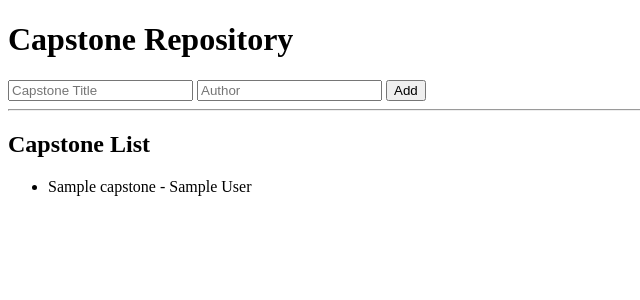
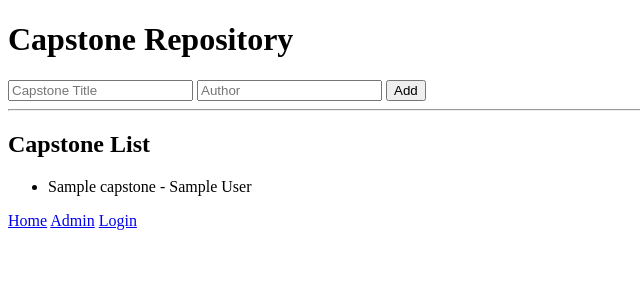
Before and after one commit to AresFrappe/capstone_repository, a Flask app: page / in a window 1280 px wide. Shown: the top 300 px of the page, without its empty margins (0-640 px from the left). Run offline with Flask 3, Linux system fonts and the light colour scheme; a database or web service that is not in the repository returns one stand-in record (values such as "Sample title").

Commit message:
added simple routing

```diff
--- a/app/routes.py
+++ b/app/routes.py
@@ -5,14 +5,16 @@ main = Blueprint("main", __name__)
 
 @main.route("/")
 def home():
+    capstones = mongo.db.capstones.find()
+    return render_template("index.html", capstones=capstones)
 
-    capstones = mongo.db.capstones.find()
+@main.route("/admin")
+def admin_dashboard():
+    return render_template("admin/dashboard.html")
 
-    return render_template(
-        "index.html",
-        capstones=capstones
-    )
-
+@main.route("/login")
+def login():
+    return render_template("auth/login.html")
 
 @main.route("/add", methods=["POST"])
 def add_capstone():
--- a/app/templates/index.html
+++ b/app/templates/index.html
@@ -24,5 +24,9 @@
             {% endfor %}
         </ul>
 
+        <a href="{{ url_for('main.home') }}">Home</a>
+        <a href="{{ url_for('main.admin_dashboard') }}">Admin</a>
+        <a href="{{ url_for('main.login') }}">Login</a>
+
     </body>
 </html>
```
Also changed, not shown: app/templates/admin/dashboard.html (added, +14 -0 lines), app/templates/auth/login.html (added, +22 -0 lines), app/templates/auth/register.html (added).
